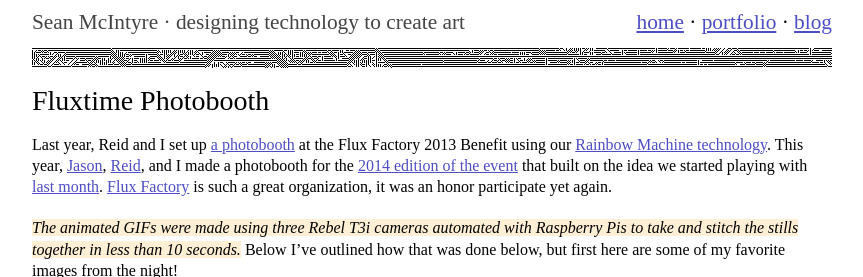
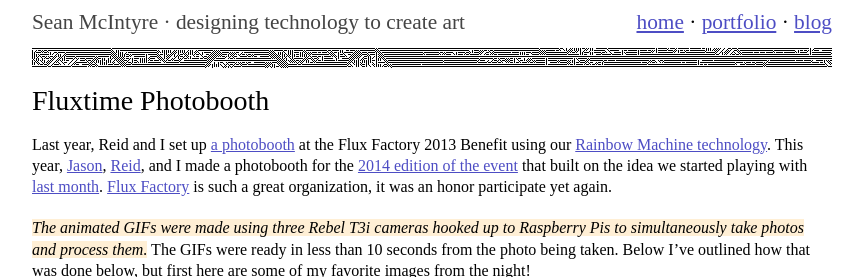
Before and after one commit to boxysean/boxysean.com, a Jekyll site: the page built from jekyll/blog/_posts/2014-01-19-fluxtime-photobooth.md, in a window 1280 px wide and 900 px high, cut to the strip 0-277 px from the top of the window. Shown: the whole strip, without its empty margins (208-1071 px from the left). Built offline with Jekyll 4.4.1, drawn with Linux system fonts in a browser that asks for light colours; some web fonts are replaced; Markdown is read by kramdown in place of the engine named in the settings; comment, search, counter and statistics services are not loaded.

Commit message:
updated wording

```diff
--- a/jekyll/blog/_posts/2014-01-19-fluxtime-photobooth.md
+++ b/jekyll/blog/_posts/2014-01-19-fluxtime-photobooth.md
@@ -6,7 +6,7 @@ show: True
 
 Last year, Reid and I set up [a photobooth](http://www.flickr.com/photos/rainbroz/sets/72157632306602848/) at the Flux Factory 2013 Benefit using our [Rainbow Machine technology](http://www.therainbowmachine.com/). This year, [Jason](http://jasoneppink.com/), [Reid](http://reidbingham.com/), and I made a photobooth for the [2014 edition of the event](http://www.fluxfactory.org/events/2014-benefit/) that built on the idea we started playing with [last month]({{ site.url }}/blog/2014/01/05/raspi-photography-controller/). [Flux Factory](http://www.fluxfactory.org/) is such a great organization, it was an honor participate yet again.
 
-*The animated GIFs were made using three Rebel T3i cameras automated with Raspberry Pis to take and stitch the stills together in less than 10 seconds.* Below I've outlined how that was done below, but first here are some of my favorite images from the night!
+*The animated GIFs were made using three Rebel T3i cameras hooked up to Raspberry Pis to simultaneously take photos and process them.* The GIFs were ready in less than 10 seconds from the photo being taken. Below I've outlined how that was done below, but first here are some of my favorite images from the night!
 
 ![gif]({{ site.url }}/media/images/fluxtime-photobooth/gif_1389831874.gif)
 
```
